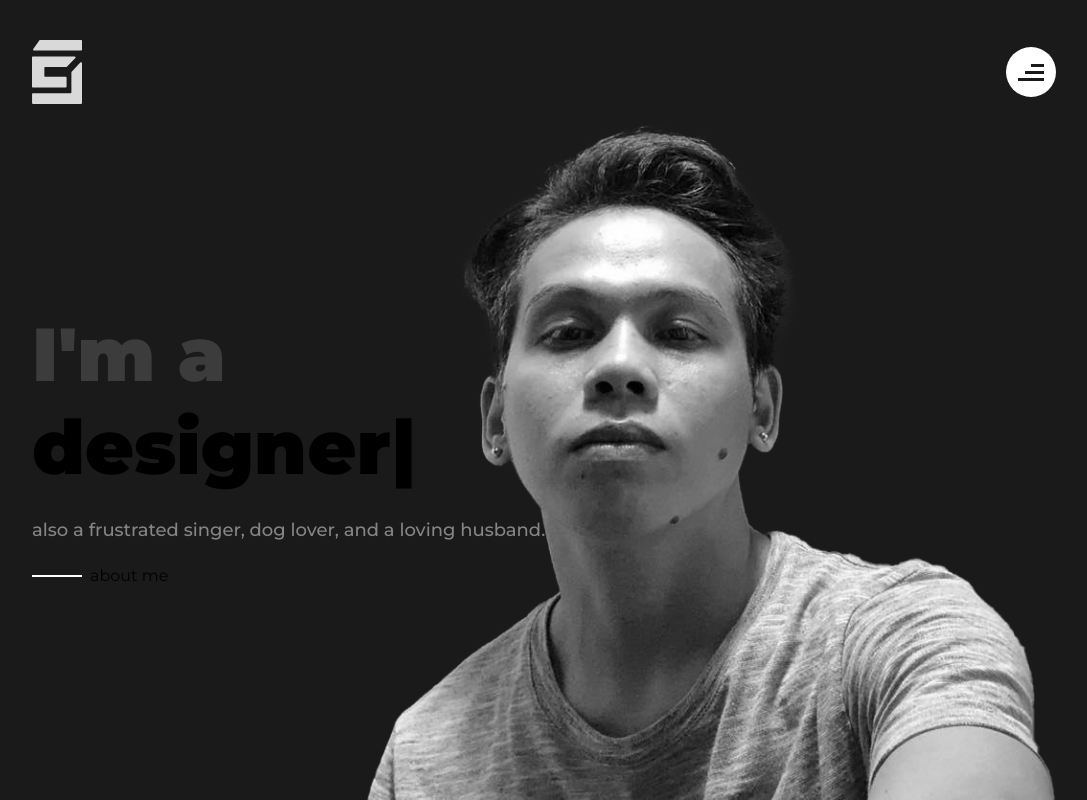
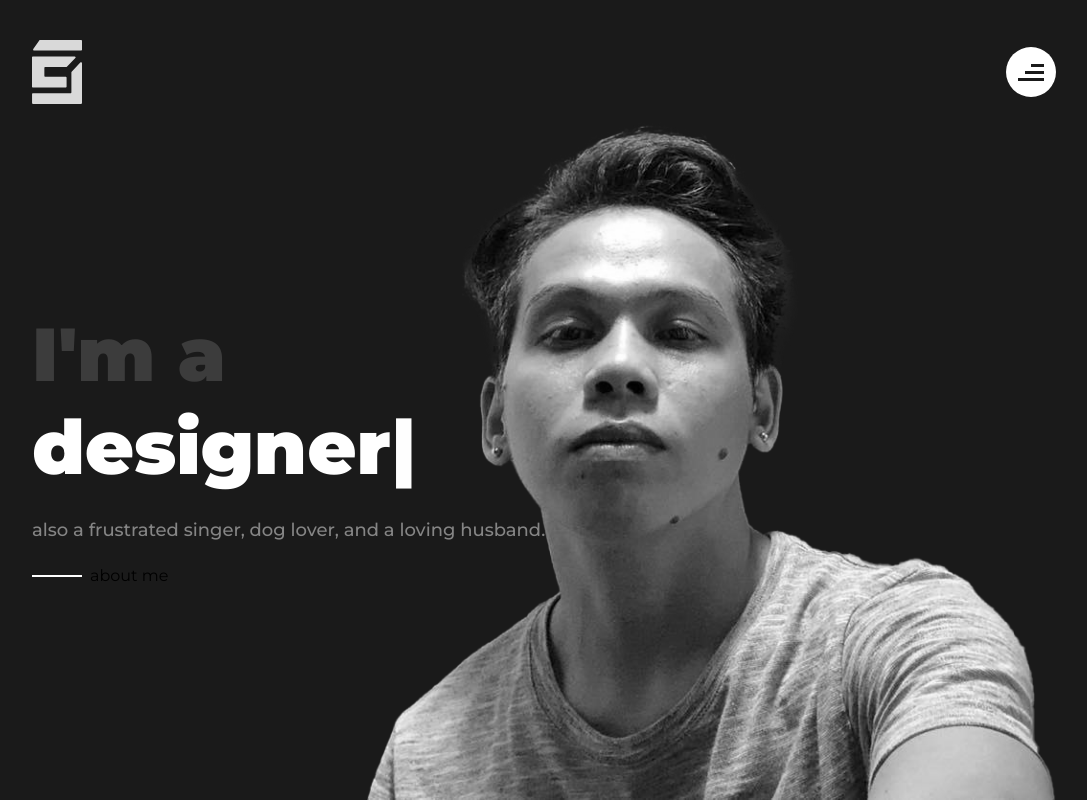
Before and after one commit to cireeijie/portfolio-2024, a Next.js app: page / in a window 1280 px wide. Shown: the whole page, without its empty margins (96-1183 px from the left). Built offline with nearby package versions, Linux system fonts and the light colour scheme.

Commit message:
homepage update

```diff
--- a/app/page.tsx
+++ b/app/page.tsx
@@ -21,7 +21,7 @@ export default function Home() {
         <div className="pt-[15%]">
           <h1 className="hidden">Eric John Ariate</h1>
           <span className="text-[#3C3C3C] font-black text-[75px]">I'm a</span>
-          <div className="font-black text-[75px] leading-none">
+          <div className="font-black text-[75px] leading-none text-white">
             <Typewriter
               options={{
                 strings: ["developer", "designer"],
```
